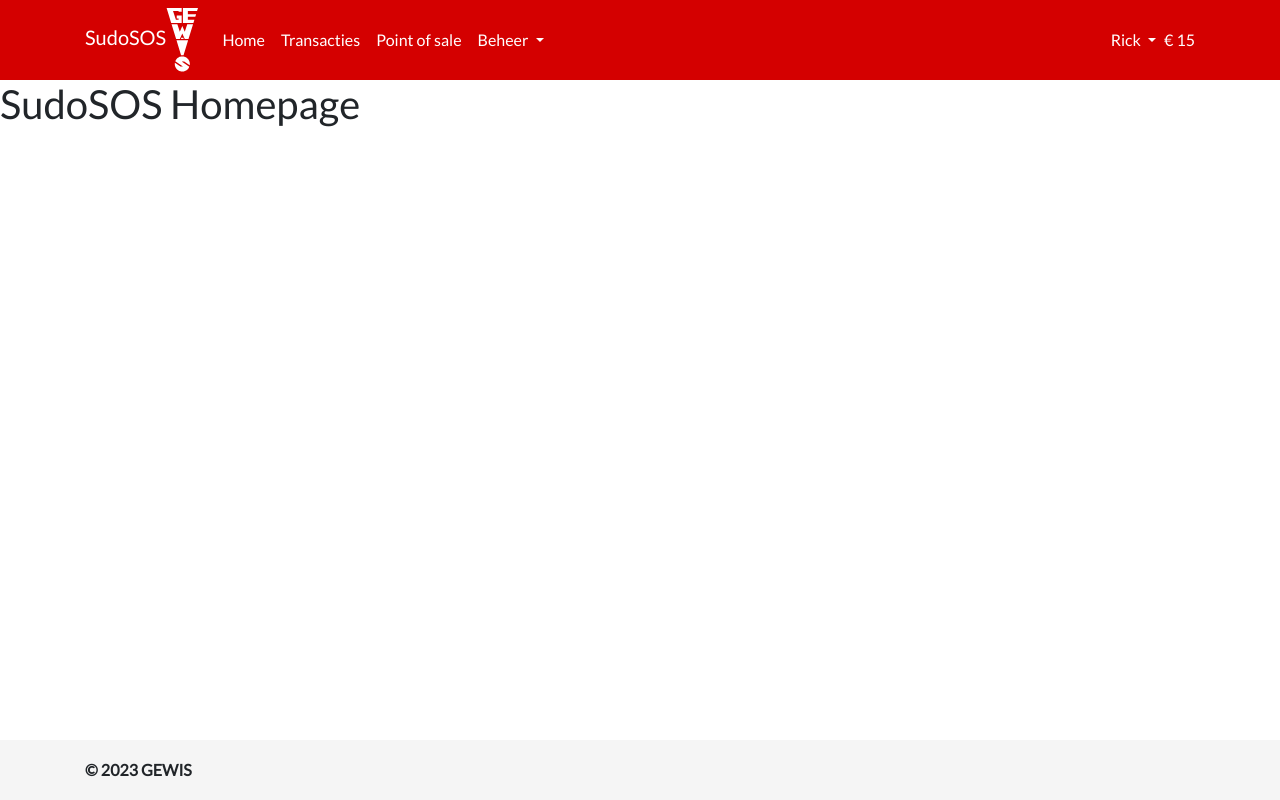
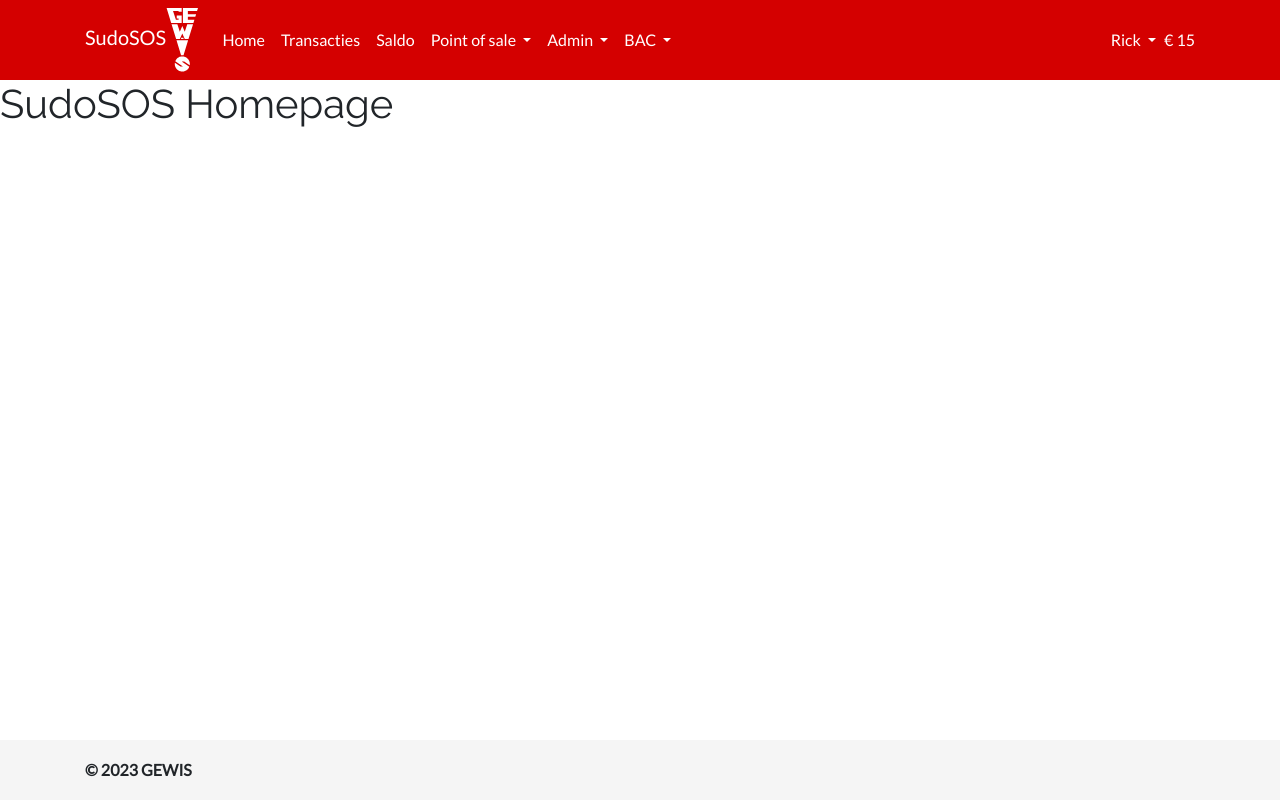
Before and after one commit to GEWIS/sudosos-frontend, a Vue app: page / in a window 1280 px wide. Built offline with nearby package versions, Linux system fonts and the light colour scheme.

Commit message:
Added all currently known pages + Raleway
All the pages that had not yet been added are now added. h1-h6 + .lead now also use Raleway as font.

```diff
--- a/src/App.vue
+++ b/src/App.vue
@@ -27,7 +27,26 @@
               <router-link class="nav-link" to="/transactions">Transacties</router-link>
             </li>
             <li class="nav-item">
-              <router-link class="nav-link" to="/point-of-sale">Point of sale</router-link>
+              <router-link class="nav-link" to="/saldo">Saldo</router-link>
+            </li>
+            <li class="nav-item dropdown">
+              <a
+                class="nav-link dropdown-toggle"
+                href="#"
+                id="pos-dropdown"
+                data-toggle="dropdown"
+                aria-haspopup="true"
+                aria-expanded="false">
+                Point of sale
+              </a>
+              <div class="dropdown-menu" aria-labelledby="pos-dropdown">
+                <router-link class="dropdown-item" to="/point-of-sale">
+                  Point of sale overview
+                </router-link>
+                <router-link class="dropdown-item" to="/point-of-sale-request">
+                  Point of sale request
+                </router-link>
+              </div>
             </li>
             <li class="nav-item dropdown">
               <a
@@ -37,13 +56,31 @@
                 data-toggle="dropdown"
                 aria-haspopup="true"
                 aria-expanded="false">
-                Beheer
+                Admin
               </a>
               <div class="dropdown-menu" aria-labelledby="management-dropdown">
-                <router-link class="dropdown-item" to="/messages-pos">Berichten POS</router-link>
-                <router-link class="dropdown-item" to="/screens">Schermen</router-link>
-                <router-link class="dropdown-item" to="/advertisements">Advertenties</router-link>
-                <router-link class="dropdown-item" to="/points-of-sale">Points of Sale</router-link>
+                <router-link class="dropdown-item" to="/manage-pos">POS Requests</router-link>
+                <router-link class="dropdown-item" to="/screens">TV Screens</router-link>
+                <router-link class="dropdown-item" to="/advertisements">Advertisements</router-link>
+              </div>
+            </li>
+            <li class="nav-item dropdown">
+              <a
+                class="nav-link dropdown-toggle"
+                href="#"
+                id="bac-dropdown"
+                data-toggle="dropdown"
+                aria-haspopup="true"
+                aria-expanded="false">
+                BAC
+              </a>
+              <div class="dropdown-menu" aria-labelledby="bac-dropdown">
+                <router-link class="dropdown-item" to="/flagged-transactions">
+                  Flagged transactions
+                </router-link>
+                <router-link class="dropdown-item" to="/manage-products">
+                  Manage products
+                </router-link>
               </div>
             </li>
           </ul>
--- a/src/entities/PointOfSale.js
+++ b/src/entities/PointOfSale.js
@@ -1 +1 @@
-//# sourceMappingURL=PointOfSale.js.map
+// # sourceMappingURL=PointOfSale.js.map
--- a/src/styles/global/main.scss
+++ b/src/styles/global/main.scss
@@ -1,7 +1,12 @@
 @import "~bootstrap/scss/bootstrap";
 @import url('https://fonts.googleapis.com/css?family=Lato&display=swap');
+@import url('https://fonts.googleapis.com/css?family=Raleway&display=swap');
 
 // Global GEWIS font
 body {
     font-family: "Lato", "Arial", sans-serif !important;
 }
+
+h1, h2, h3, h4, h5, h6, .lead {
+    font-family: 'Raleway', sans-serif !important;
+}
```
Also changed, not shown: src/router/index.ts (+44 -2 lines), src/views/Admin/Advertisements.vue (added, +20 -0 lines), src/views/Admin/ManagePointOfSale.vue (added, +20 -0 lines), src/views/Admin/Screens.vue (added, +20 -0 lines), src/views/BAC/FlaggedTransactions.vue (added, +20 -0 lines), src/views/BAC/ManageProducts.vue (added, +20 -0 lines), src/views/PointOfSale/PointOfSaleRequest.vue (added, +20 -0 lines), src/views/Saldo.vue (added, +20 -0 lines), src/views/PointOfSale/PointOfSale.vue (renamed from src/views/PointOfSale.vue).
